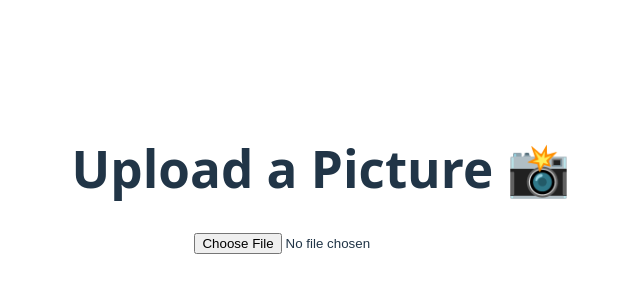
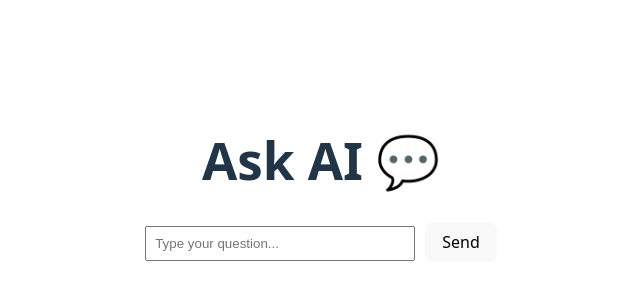
Before and after one commit to DuvanHB/nutri_life_front, a React (Vite) app: page / in a window 1280 px wide. Shown: the part 220-520 px from the top of the page, without its empty margins (319-959 px from the left). Built offline with nearby package versions, Linux system fonts and the light colour scheme.

Commit message:
AI part 1

```diff
--- a/src/App.jsx
+++ b/src/App.jsx
@@ -1,78 +1,48 @@
-import { useState, useRef } from "react";
+import { useState } from "react";
 import Swal from "sweetalert2";
 import "./App.css";
 
 function App() {
-  const [image, setImage] = useState(null);
-  const fileInputRef = useRef(null); // ref for input
+  const [message, setMessage] = useState("");
 
-  // Call backend after upload
-  const processImage = async (file) => {
-    console.log("Sending to backend:", file.name);
+  const sendMessage = async () => {
+    if (!message.trim()) {
+      return Swal.fire("Error", "Please enter a message", "error");
+    }
 
     try {
-      const response = await fetch("http://localhost:5000/process-image", {
+      const response = await fetch("http://localhost:5000/ask-ai", {
         method: "POST",
         headers: { "Content-Type": "application/json" },
-        body: JSON.stringify({ fileName: file.name }),
+        body: JSON.stringify({ message }),
       });
 
       const data = await response.json();
-      console.log("Response from backend:", data);
 
-      // Show SweetAlert2 popup
-      await Swal.fire({
-        title: "Success 🎉",
-        text: data.message,
-        icon: "success",
-        confirmButtonText: "OK",
-      });
+      if (data.error) {
+        Swal.fire("Error", data.error, "error");
+      } else {
+        Swal.fire("AI Reply 🤖", data.reply, "success");
+      }
     } catch (error) {
-      await Swal.fire({
-        title: "Error 😢",
-        text: "Something went wrong",
-        icon: "error",
-      });
-    }
-
-    // reset input so user can re-upload (even the same file)
-    if (fileInputRef.current) {
-      fileInputRef.current.value = "";
-    }
-  };
-
-  // Handle file upload
-  const handleImageUpload = (event) => {
-    const file = event.target.files[0];
-    if (file) {
-      setImage(URL.createObjectURL(file)); // preview
-      processImage(file); // call backend + SweetAlert
+      Swal.fire("Error", "Could not connect to backend", "error");
     }
   };
 
   return (
     <div style={{ textAlign: "center", marginTop: "2rem" }}>
-      <h1>Upload a Picture 📸</h1>
+      <h1>Ask AI 💬</h1>
 
-      {/* File input with ref */}
       <input
-        type="file"
-        accept="image/*"
-        onChange={handleImageUpload}
-        ref={fileInputRef}
+        type="text"
+        placeholder="Type your question..."
+        value={message}
+        onChange={(e) => setMessage(e.target.value)}
+        style={{ padding: "0.5rem", width: "250px", marginRight: "10px" }}
       />
-
-      {/* Preview */}
-      {image && (
-        <div style={{ marginTop: "1rem" }}>
-          <h3>Preview:</h3>
-          <img
-            src={image}
-            alt="Uploaded Preview"
-            style={{ maxWidth: "300px", borderRadius: "8px" }}
-          />
-        </div>
-      )}
+      <button onClick={sendMessage} style={{ padding: "0.5rem 1rem" }}>
+        Send
+      </button>
     </div>
   );
 }
```
